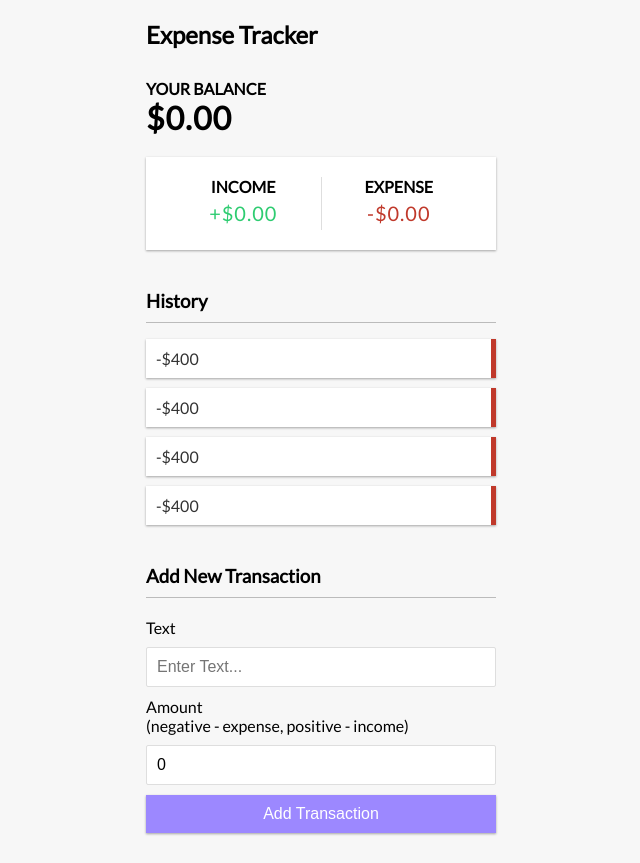
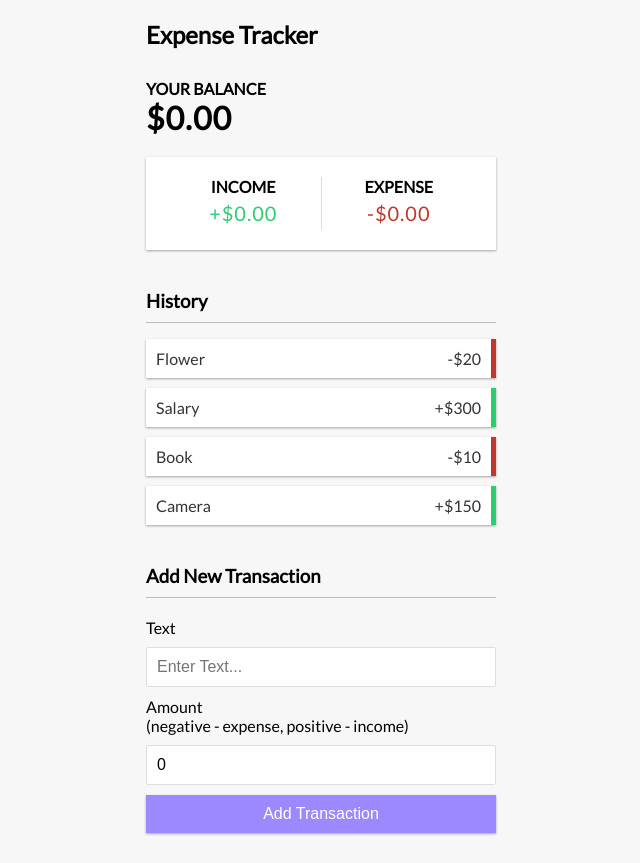
Before and after one commit to GeoHernandez27/reactExpenseTracker, a React (Create React App) app: page / in a window 1280 px wide. Shown: the whole page, without its empty margins (319-959 px from the left). Built offline with nearby package versions, Linux system fonts and the light colour scheme.

Commit message:
updated history sign components

```diff
--- /dev/null
+++ b/src/components/Transaction.js
@@ -0,0 +1,11 @@
+import React from "react";
+
+export const Transaction = ({ transaction }) => {
+  const sign = transaction.amount < 0 ? '-' : '+';
+  return (
+    <li className={transaction.amount < 0 ? 'minus' : 'plus'}>
+      {transaction.text} <span>{sign}${Math.abs(transaction.amount)}</span>
+      <button className="delete-btn">X</button>
+    </li>
+  );
+};
--- a/src/components/TransactionList.js
+++ b/src/components/TransactionList.js
@@ -1,5 +1,9 @@
 import React, { useContext} from "react";
-import { GlobalContext } from '../context/GlobalState'
+import { Transaction } from './Transaction';
+
+import { GlobalContext } from '../context/GlobalState';
+
+
 
 export const TransactionList = () => {
   const { transactions } = useContext(GlobalContext);
@@ -11,10 +15,7 @@
     <>
       <h3>History</h3>
       <ul className="list">
-        {transactions.map(trasnaction => (        <li className="minus">
-          {transactions.text} <span>-$400</span>
-          <button className="delete-btn">X</button>
-        </li>))}
+        {transactions.map(transaction => (<Transaction key={transaction.id} transaction={transaction} />))}
 
       </ul>
     </>
```
